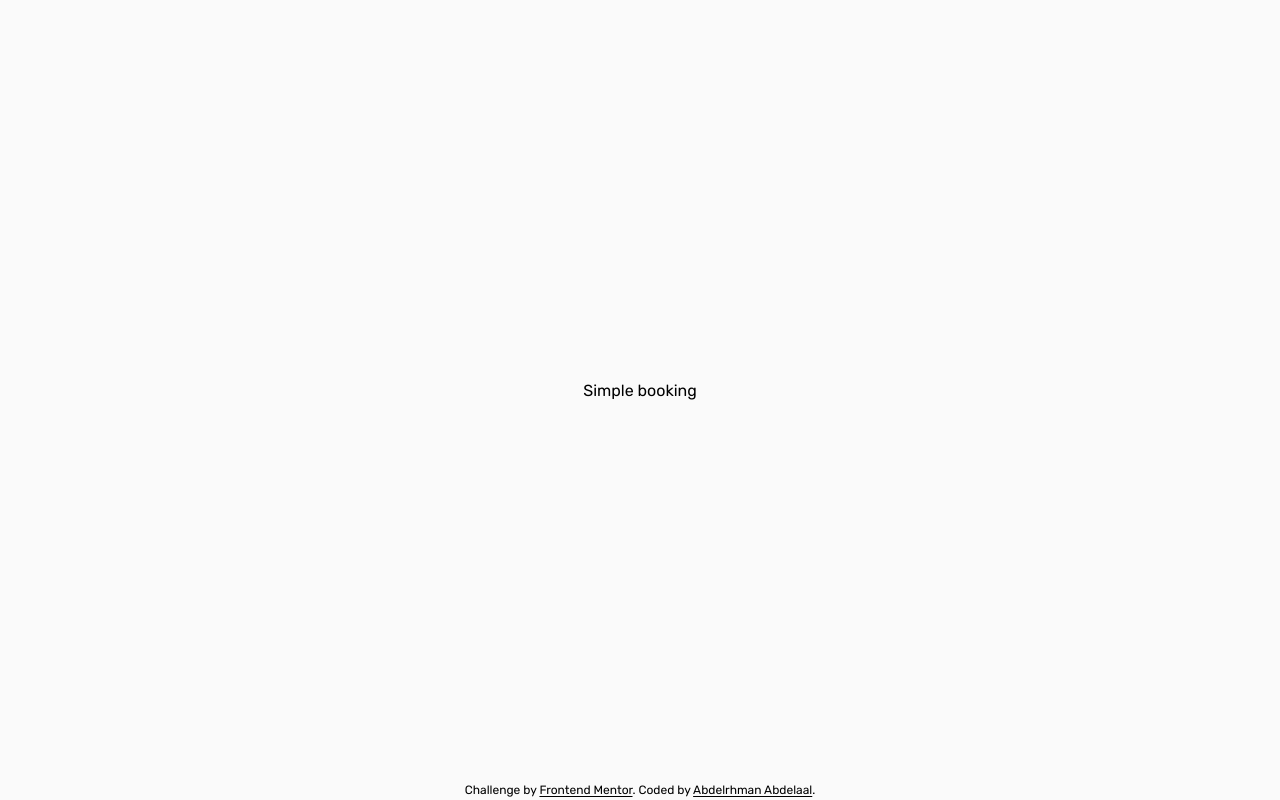
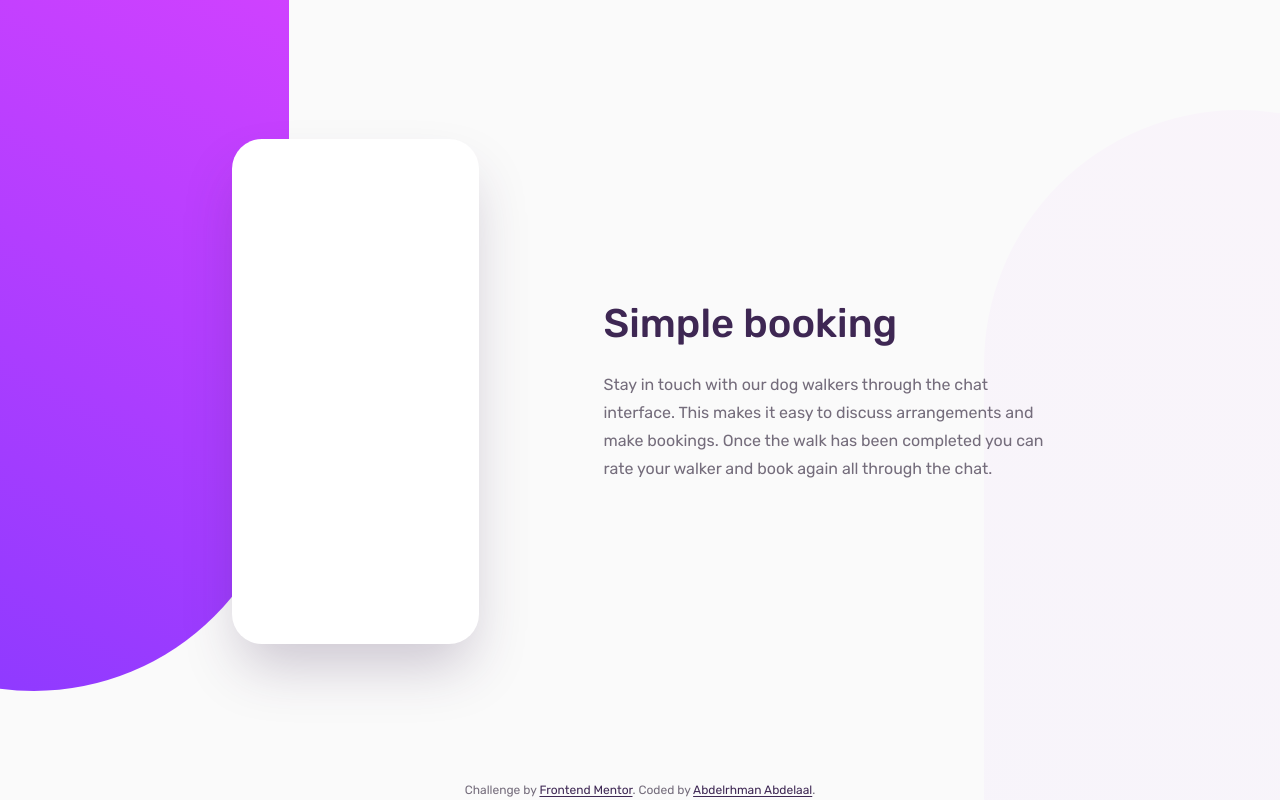
Before and after one commit to MrBlackvanta/chat-app-css-illustration, a Next.js app: page / in a window 1280 px wide. Built offline with nearby package versions, Linux system fonts and the light colour scheme.

Commit message:
feat: add Backdrop and BookingIntro components; update layout and styles

```diff
--- a/src/app/layout.tsx
+++ b/src/app/layout.tsx
@@ -50,7 +50,7 @@ export const metadata: Metadata = {
 export const viewport: Viewport = {
   width: "device-width",
   initialScale: 1,
-  themeColor: "#ffffff",
+  themeColor: "#fafafa",
 };
 
 export default function RootLayout({
@@ -60,7 +60,9 @@ export default function RootLayout({
 }>) {
   return (
     <html lang="en" className={`${rubik.variable} antialiased`}>
-      <body className="flex min-h-dvh flex-col">{children}</body>
+      <body>
+        <div className="flex min-h-dvh flex-col overflow-clip">{children}</div>
+      </body>
     </html>
   );
 }
--- a/src/app/page.tsx
+++ b/src/app/page.tsx
@@ -1,10 +1,15 @@
+import { Backdrop, BookingIntro } from "@/components";
 import { Attribution } from "@/components/layout";
 
 export default function Home() {
   return (
     <>
-      <main className="flex flex-1 items-center justify-center">
-        <h1>Simple booking</h1>
+      <main className="flex flex-1 flex-col items-center justify-center gap-16 px-8 py-16 lg:flex-row lg:gap-31.25">
+        <div className="relative shrink-0">
+          <Backdrop />
+          <div className="relative h-126.25 w-61.75 rounded-phone bg-white shadow-phone" />
+        </div>
+        <BookingIntro />
       </main>
       <Attribution />
     </>
--- /dev/null
+++ b/src/components/backdrop.tsx
@@ -0,0 +1,8 @@
+export default function Backdrop() {
+  return (
+    <div aria-hidden className="pointer-events-none absolute inset-0">
+      <div className="absolute -top-143.25 -left-96.5 h-254.5 w-127.5 rounded-full v-brand-blob lg:-top-116.5 lg:-left-113.25" />
+      <div className="absolute top-90.75 left-31 h-254.5 w-127.5 rounded-full v-brand-blob opacity-3 lg:-top-7.25 lg:left-188" />
+    </div>
+  );
+}
--- /dev/null
+++ b/src/components/booking-intro.tsx
@@ -0,0 +1,13 @@
+export default function BookingIntro() {
+  return (
+    <div className="relative max-w-111.25 text-center lg:text-left">
+      <h1 className="text-heading font-medium text-ink">Simple booking</h1>
+      <p className="mt-6 text-body text-muted">
+        Stay in touch with our dog walkers through the chat interface. This
+        makes it easy to discuss arrangements and make bookings. Once the walk
+        has been completed you can rate your walker and book again all through
+        the chat.
+      </p>
+    </div>
+  );
+}
--- /dev/null
+++ b/src/components/index.ts
@@ -0,0 +1,2 @@
+export { default as Backdrop } from "./backdrop";
+export { default as BookingIntro } from "./booking-intro";
--- a/src/components/layout/attribution.tsx
+++ b/src/components/layout/attribution.tsx
@@ -1,13 +1,13 @@
 export default function Attribution() {
   return (
     <footer className="pb-0.5">
-      <p className="text-center text-xs">
+      <p className="text-center text-xs text-muted">
         Challenge by{" "}
         <a
           href="https://www.frontendmentor.io?ref=challenge"
           target="_blank"
           rel="noopener noreferrer"
-          className="underline underline-offset-2"
+          className="text-ink underline underline-offset-2"
         >
           Frontend Mentor
         </a>
@@ -16,7 +16,7 @@ export default function Attribution() {
           href="https://www.linkedin.com/in/abdelrhman-vanta/"
           target="_blank"
           rel="noopener noreferrer"
-          className="underline underline-offset-2"
+          className="text-ink underline underline-offset-2"
         >
           Abdelrhman Abdelaal
         </a>
```
